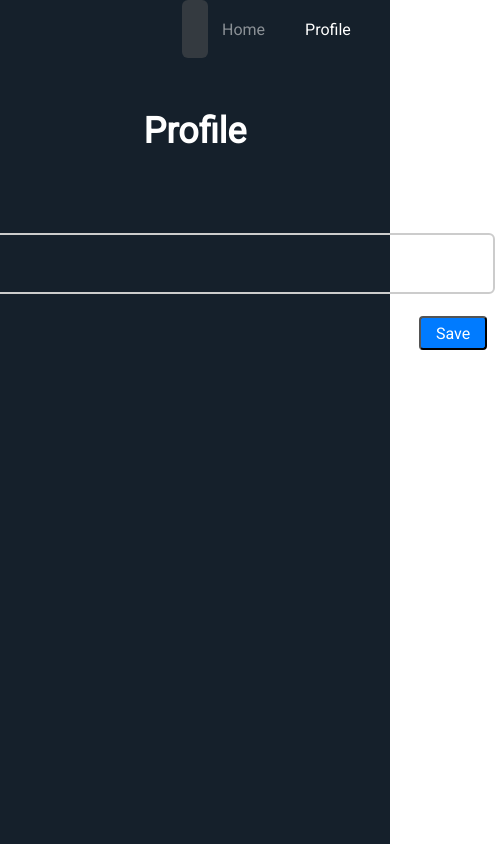
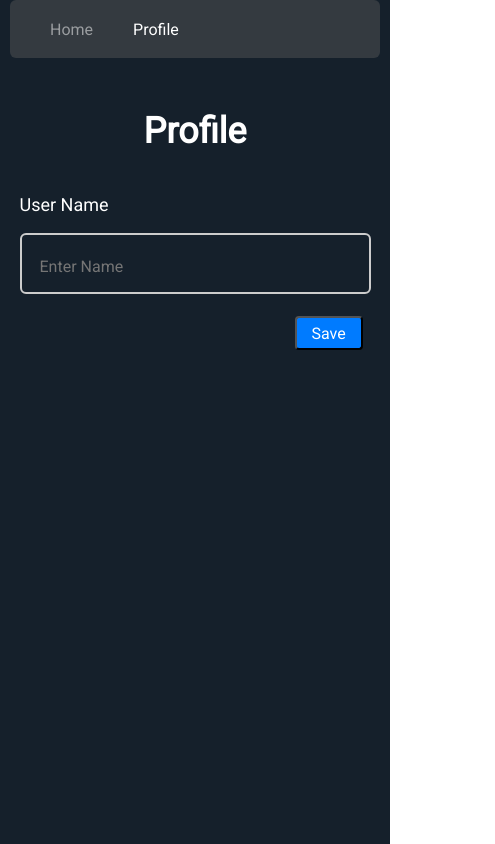
Before and after one commit to yinonv/twitter, a React (Create React App) app: page /profile in a window 390 px wide. Shown: the whole page, 495 px wide, since content can reach past the window. Built offline with nearby package versions, Linux system fonts and the light colour scheme.

Commit message:
completed milestone 4 and made it responsive

```diff
--- a/src/components/Message/style.css
+++ b/src/components/Message/style.css
@@ -1,7 +1,7 @@
 .message-container {
     font-size: 14px;
     margin-top: 20px;
-    width: 600px;
+    width: calc(100vw/2);
     background: #343A40;
     border-radius: 6px;
     display: flex;
@@ -21,3 +21,8 @@
     margin-right: 20px;
     word-wrap:break-word;
 }
+@media screen and (max-width: 700px){
+    .message-container{
+        width: calc(100vw*0.9);
+    }
+  }
--- a/src/components/NavBar/style.css
+++ b/src/components/NavBar/style.css
@@ -5,6 +5,7 @@
     border-radius: 6px;
     left: 182px;
     right: 182px;
+    z-index: 510;
   }
   .menu-link{
     text-decoration: none;
@@ -22,3 +23,15 @@
   .selected{
     color: white;
   }
+  @media screen and (max-width: 775px){
+    .header{
+      left: 50px;
+      right: 50px;
+    }
+  }
+  @media screen and (max-width: 500px){
+    .header{
+      left: 10px;
+      right: 10px;
+    }
+  }
--- a/src/components/TweetBox/index.js
+++ b/src/components/TweetBox/index.js
@@ -1,12 +1,13 @@
 import React from 'react';
 import './style.css'
+import MyAppContext from '../../context'
 
 class TweetBox extends React.Component {
     constructor(props) {
         super(props);
         this.state = {
             inputValue: '',
-            error: false,
+            error: false
         }
     }
     handlInput(e) {
--- a/src/components/TweetBox/style.css
+++ b/src/components/TweetBox/style.css
@@ -1,14 +1,16 @@
 .tweetBox-container{
     margin-top: 47px;
-    width: 600px;
+    width: calc(100vw/2);
     height: 180px;
     border: 2px solid #CCCCCC;
     box-sizing: border-box;
     border-radius: 6px;
     position: relative;
+    z-index: 500;
 }
 .tweet-button{
     position: absolute;
+    height: 35px;
     bottom: 23px;
     right: 17px;
     font-size: 16px;
@@ -32,7 +34,7 @@
     resize: none;
     background: transparent;
     color: #CCCCCC;
-    width: 564px;
+    width: calc(100vw/2.2);
     height: 123px;
     border: none;
     font-family: Roboto;
@@ -58,3 +60,11 @@
 .error-text {
     color: #721C24;
 }
+@media screen and (max-width: 700px){
+    .tweetBox-container{
+        width: calc(100vw*0.9);
+    }
+    .text-box{
+        width: calc(100vw*0.85);
+    }
+  }
--- a/src/components/UserInput/style.css
+++ b/src/components/UserInput/style.css
@@ -1,5 +1,5 @@
 .inputBox-container{
-    width: 600px;
+    width: calc(100vw/2);
     height: 61px;
     border: 2px solid #CCCCCC;
     box-sizing: border-box;
@@ -28,7 +28,7 @@
     resize: none;
     background: transparent;
     color: #CCCCCC;
-    width: 564px;
+    width: calc(100vw/2.2);
     height: 21px;
     border: none;
     font-family: Roboto;
@@ -56,3 +56,8 @@
     width: 100%;
     font-size: 18px;
 }
+@media screen and (max-width: 750px){
+    .inputBox-container{
+        width: calc(100vw*0.9);
+    }
+  }
--- /dev/null
+++ b/src/context/index.js
@@ -0,0 +1,7 @@
+import React from 'react';
+
+const MyAppContext = React.createContext({
+  tweet: ''
+});
+
+export default MyAppContext;
--- a/src/pages/Home/index.js
+++ b/src/pages/Home/index.js
@@ -12,26 +12,39 @@ class Home extends React.Component {
             tweet: '',
             tweetsArray: null,
             loading: false,
-            noUser: false,
+            noUser: false
         }
         this.messages = null;
+        this.interval = null;
     }
     componentDidMount() {
-        this.setState({ loading: true })
-        this.getTweets();
+        this.setState({ loading: true });
         document.getElementsByClassName('menu-link')[1].classList.remove('selected');
         document.getElementsByClassName('menu-link')[0].classList.add('selected');
         const username = JSON.parse(localStorage.getItem("username"));
         if (username == null) {
             this.setState({ noUser: true });
         }
+        this.getTweets();
+        this.interval = setInterval(this.getTweets.bind(this), 5000)
+    }
+    componentWillUnmount() {
+        this.interval = null;
     }
     async createNewTweet(obj) {
-        const response = await createPost(obj);
+        try {
+            const response = await createPost(obj);
+        } catch (e) {
+            console.log(e);
+        }
     }
     async getTweets() {
-        const response = await getPosts();
-        this.setState({ tweetsArray: response.data.tweets, loading: false })
+        try {
+            const response = await getPosts();
+            this.setState({ tweetsArray: response.data.tweets, loading: false })
+        } catch (e) {
+            console.log(e);
+        }
     }
     handleTweet(msg) {
         if (msg == '') {
@@ -71,7 +84,6 @@ class Home extends React.Component {
             </div>
         )
     }
-
 }
 
 export default Home;
```
